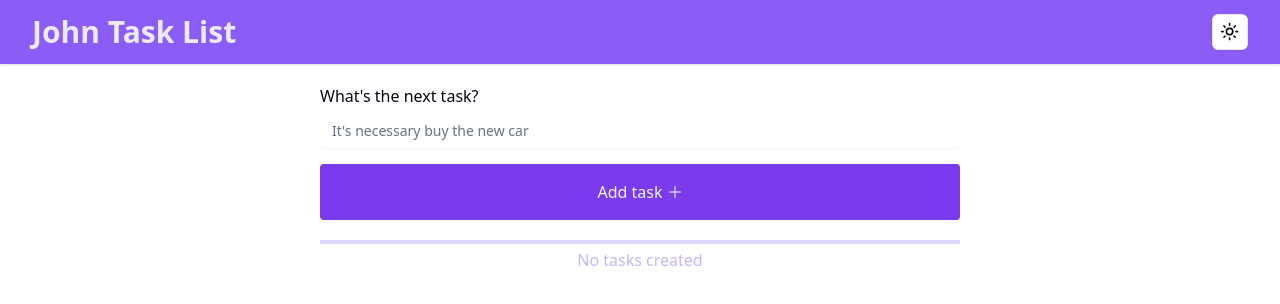
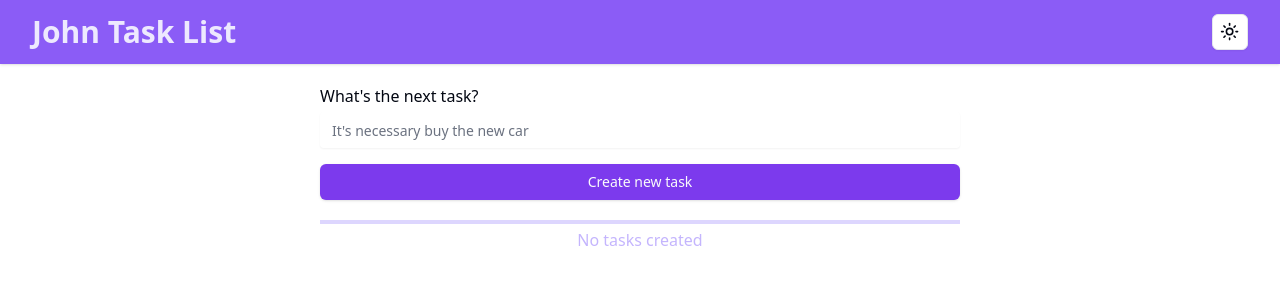
Before and after one commit to LucasAnselmoSilva12345/John-Task-List, a React (Vite) app: page / in a window 1280 px wide. Shown: the top 304 px of the page. Built offline with nearby package versions, Linux system fonts and the light colour scheme.

Commit message:
feat: Button component by shadcn/ui
Issue: https://github.com/LucasAnselmoSilva12345/John-Task-List/issues/14

Signed-off-by: LucasAnselmoSilva12345 <lucasanselmodasilva02@gmail.com>

```diff
--- a/src/pages/Home.tsx
+++ b/src/pages/Home.tsx
@@ -5,14 +5,13 @@ import 'react-toastify/dist/ReactToastify.css';
 import { Header } from '../components/Header';
 import { TodoTaskShow } from '../components/TodoTaskShow';
 import { TodoTaskListProps } from '../types/TodoTaskListProps';
-import { Plus } from '@phosphor-icons/react';
-import { useTranslation } from 'react-i18next';
 import { Warning } from '../components/Warning';
 import { Tasks } from '../hook/localStorage/Tasks';
 
 import { TOAST_MESSAGES } from '../toastMessages/toastMessages';
 import { Label } from '@/components/ui/label';
 import { Input } from '@/components/ui/input';
+import { Button } from '@/components/ui/button';
 
 interface TaskDataProps {
   id: number;
@@ -20,8 +19,6 @@ interface TaskDataProps {
 }
 
 export function Home() {
-  const { t } = useTranslation();
-
   const [newTaskName, setNewTaskName] = useState<string>('');
   const [todoTaskList, setTodoTaskList] = Tasks(
     'todoTaskList',
@@ -92,15 +89,9 @@ export function Home() {
             />
           </div>
 
-          <button
-            data-testid="createTaskButton"
-            className="bg-violet-600 dark:bg-neutral-700 text-blue-50 py-4 flex items-center justify-center gap-1 font-medium border-none rounded hover:opacity-80 focus:outline focus:outline-2 focus:outline-violet-900"
-            type="button"
-            onClick={createTask}
-          >
-            {t('addTask')}
-            <Plus className="text-white" size={16} />
-          </button>
+          <Button type="button" onClick={createTask}>
+            Create new task
+          </Button>
         </section>
 
         {todoTaskList?.length ? (
```
